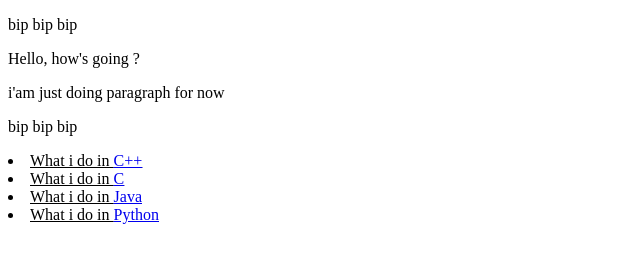
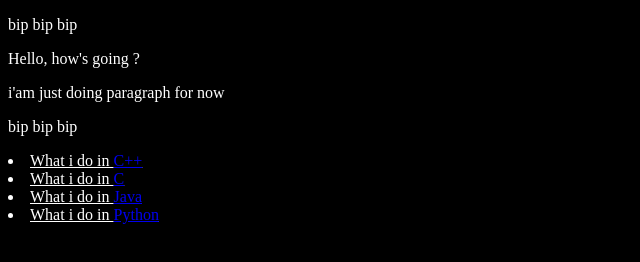
Before and after one commit to darkrappeur0/websitetest, a plain HTML site: page index.html in a window 1280 px wide. Shown: the whole page, without its empty margins (0-640 px from the left). Drawn offline with Linux system fonts and the light colour scheme.

Commit message:
modifcation styles.css

```diff
--- a/styles.css
+++ b/styles.css
@@ -1,5 +1,5 @@
 
-main{
+html{
     background-color: black;
     color: white;
 }
```
